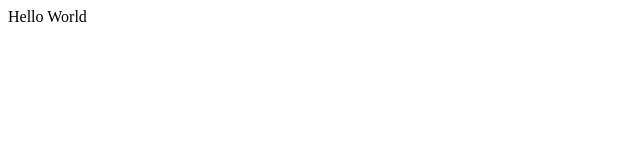
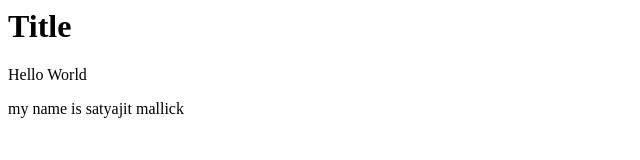
Before and after one commit to prakash-078/apnacollege-demo, a plain HTML site: page index.html in a window 1280 px wide. Shown: the whole page, without its empty margins (0-640 px from the left). Drawn offline with Linux system fonts and the light colour scheme.

Commit message:
Update index.html
add my repo

```diff
--- a/index.html
+++ b/index.html
@@ -1 +1,3 @@
+<h1>Title</h1>
 <p>Hello World</p>
+<p>my name is satyajit mallick</p>
```
